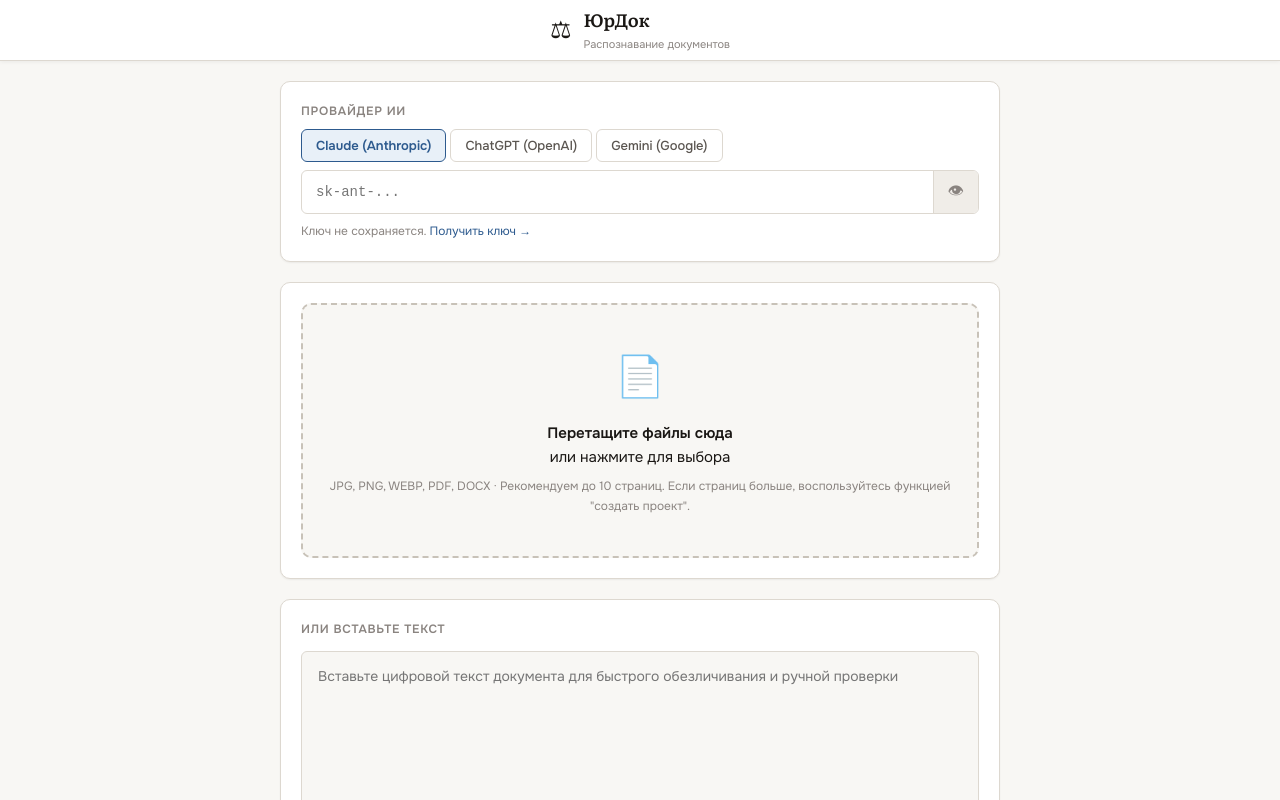
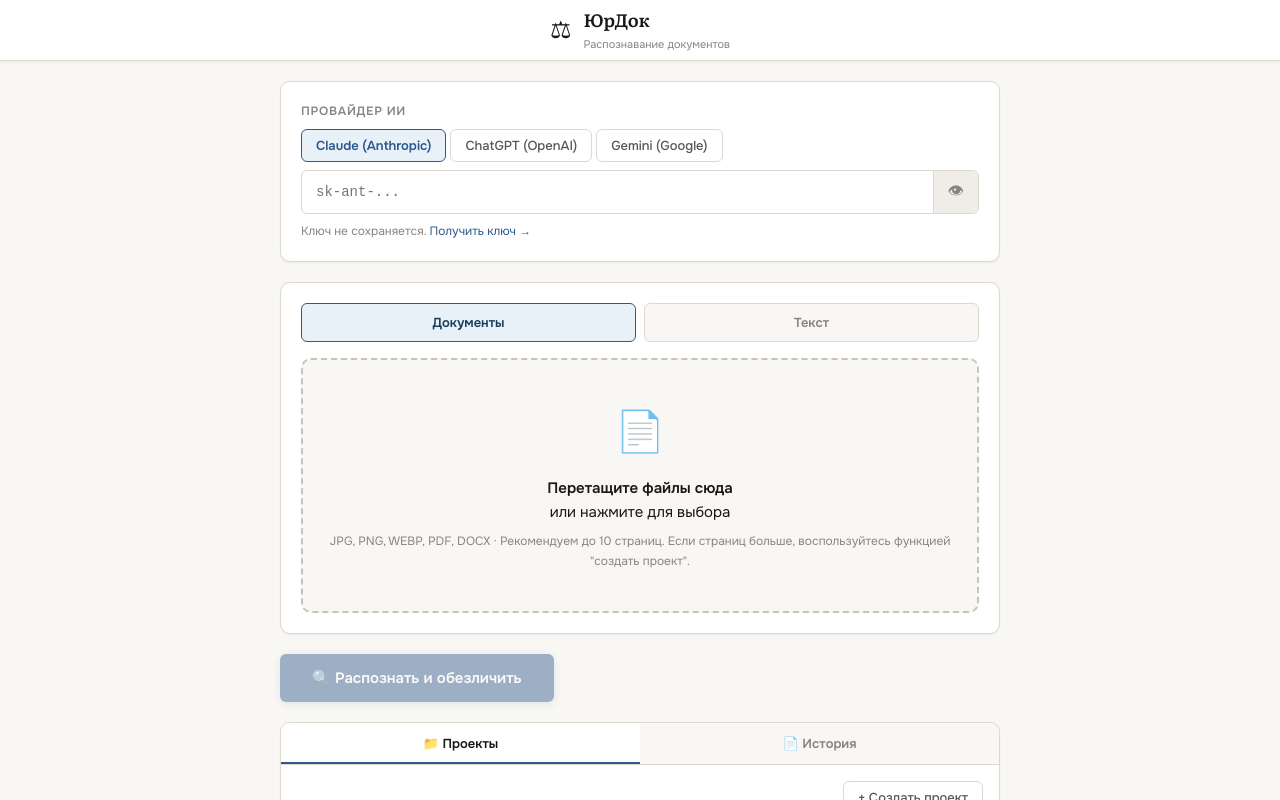
Before and after one commit to example2107/legal-ocr, a React (Create React App) app: page / in a window 1280 px wide. Shown: the top 800 px of the page. Built offline with nearby package versions, Linux system fonts and the light colour scheme.

Commit message:
Текст (2)

```diff
--- a/src/App.css
+++ b/src/App.css
@@ -97,6 +97,34 @@ a { color: var(--accent); }
 .dropzone-text { font-size: 15px; margin-bottom: 8px; }
 .dropzone-text strong { font-weight: 600; }
 .dropzone-hint { font-size: 12px; color: var(--text3); }
+
+.input-tabs {
+  display: flex;
+  gap: 8px;
+  margin-bottom: 16px;
+}
+
+.input-tab {
+  flex: 1;
+  padding: 10px 14px;
+  border: 1px solid var(--border);
+  border-radius: var(--radius-sm);
+  background: var(--bg);
+  color: var(--text3);
+  font-size: 13px;
+  font-weight: 600;
+}
+
+.input-tab:hover {
+  background: var(--bg2);
+  color: var(--text2);
+}
+
+.input-tab.active {
+  background: var(--accent-light);
+  border-color: var(--accent);
+  color: var(--accent2);
+}
 
 .paste-textarea {
   width: 100%;
--- a/src/App.js
+++ b/src/App.js
@@ -97,6 +97,7 @@ export default function App() {
   const [showAddFromHistory, setShowAddFromHistory] = useState(false);
   const [showRebuildConfirm, setShowRebuildConfirm] = useState(false);
   const [homeTab, setHomeTab] = useState('projects'); // 'projects' | 'history'
+  const [inputTab, setInputTab] = useState('documents'); // 'documents' | 'text'
   const [pdIdsInDoc, setPdIdsInDoc] = useState(null); // Set of PD ids present in current doc, or null if not in project
 
   const [files, setFiles] = useState([]);
@@ -1874,6 +1875,25 @@ ${content}
             </section>
 
             <section className="card upload-card">
+              <div className="input-tabs">
+                <button
+                  className={`input-tab${inputTab === 'documents' ? ' active' : ''}`}
+                  onClick={() => setInputTab('documents')}
+                  type="button"
+                >
+                  Документы
+                </button>
+                <button
+                  className={`input-tab${inputTab === 'text' ? ' active' : ''}`}
+                  onClick={() => setInputTab('text')}
+                  type="button"
+                >
+                  Текст
+                </button>
+              </div>
+
+              {inputTab === 'documents' && (
+                <>
                   <div
                     className={`dropzone ${isDragging ? 'dragging' : ''}`}
                     onDrop={handleDrop}
@@ -1900,7 +1920,6 @@ ${content}
                           onDragEnd={(e) => {
                             e.currentTarget.classList.remove('dragging');
                             dragFileIdx.current = null;
-                            // Убираем over-класс со всех элементов
                             document.querySelectorAll('.file-item').forEach(el => el.classList.remove('drag-over'));
                           }}
                           onDragOver={(e) => {
@@ -1933,10 +1952,11 @@ ${content}
                       ))}
                     </div>
                   )}
-            </section>
-
-            <section className="card upload-card">
-              <div className="card-label">Или вставьте текст</div>
+                </>
+              )}
+
+              {inputTab === 'text' && (
+                <>
                   <textarea
                     className="paste-textarea"
                     placeholder="Вставьте цифровой текст документа для быстрого обезличивания и ручной проверки"
@@ -1945,8 +1965,10 @@ ${content}
                     spellCheck={false}
                   />
                   <div className="paste-hint">
-                Этот режим работает без загрузки файлов. Если заполнены и файлы, и текст, приоритет будет у вставленного текста.
-              </div>
+                    Этот режим работает без загрузки файлов и подходит для быстрых ручных проверок.
+                  </div>
+                </>
+              )}
             </section>
 
             {error && <div className="error-block">⚠️ {error}</div>}
```
Also changed, not shown: 12 other files (tests, documents, lock files or other folders). Lines whose indentation alone changed are shown as unchanged.
